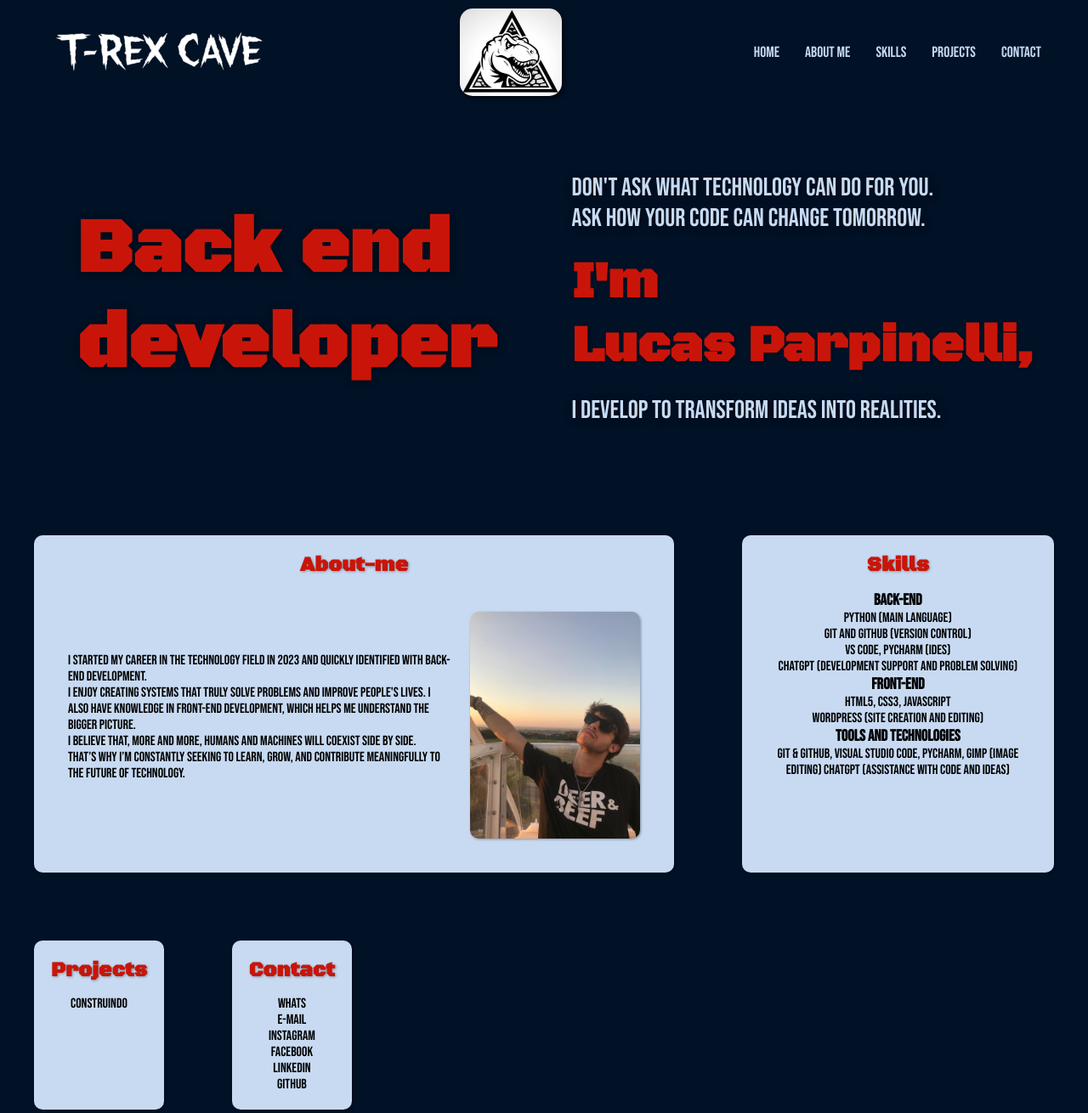
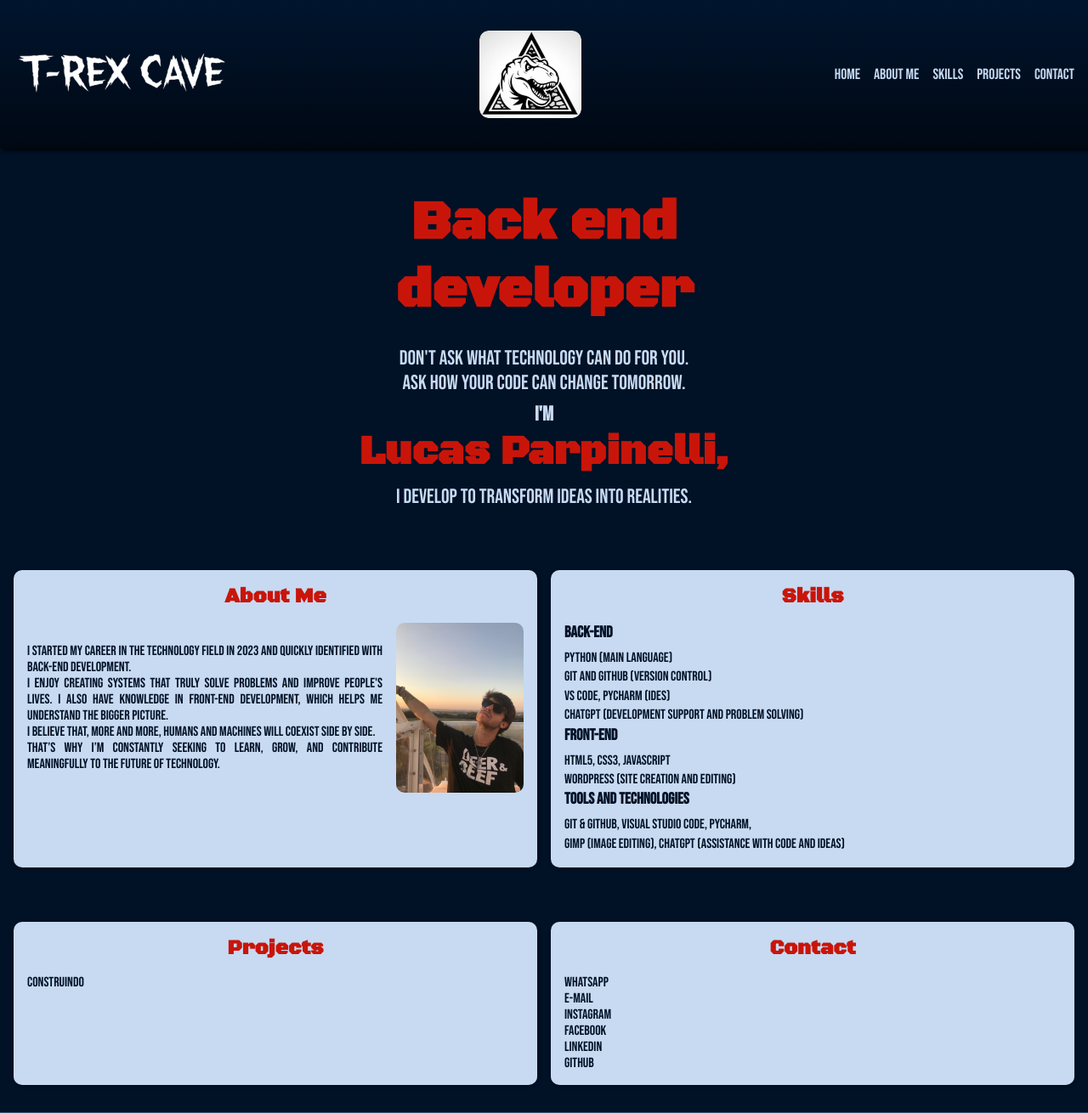
Before and after one commit to Lucas-t-rex/Site, a plain HTML site: page index.html in a window 1280 px wide. Shown: the top 1310 px of the page at 85% size. Drawn offline with Linux system fonts and the light colour scheme.

Commit message:
atualização

```diff
--- a/index.html
+++ b/index.html
@@ -3,20 +3,19 @@
 <head>
     <meta charset="UTF-8">
     <meta name="viewport" content="width=device-width, initial-scale=1.0">
-    <title>T-Rex cave</title>
+    <title>T-Rex Cave</title>
     <link rel="shortcut icon" href="Imagens/Logo-ico/CRIEUM~11.ico" type="image/x-icon">
     <link rel="stylesheet" href="style.css">
 </head>
 <body>
     <header>
         <div class="cave">
-            <img src="Imagens/Letras-t-rex/letra-logo-recortada-grande.png" alt="logo-t-rex-cave">
+            <img src="Imagens/Letras-t-rex/letra-logo-recortada-grande.png" alt="Logo T-Rex Cave">
         </div>
         <div class="logo-centro">
             <img class="logo" src="Imagens/Logotipo/logo-original-media.png" alt="Logotipo">
         </div>
-        <div class="menu">
-            <nav>
+        <nav class="menu">
             <ul>
                 <li><a href="#home">Home</a></li>
                 <li><a href="#about">About Me</a></li>
@@ -25,10 +24,11 @@
                 <li><a href="#contact">Contact</a></li>
             </ul>
         </nav>
-        </div>
     </header>
+
     <main>
-        <section class="intro-section">
+        <!-- Introdução -->
+        <section id="home" class="intro-section">
             <div class="intro-title">
                 <h1>Back end<br>developer</h1>
             </div>
@@ -39,57 +39,61 @@
                 <p>I develop to transform ideas into realities.</p>
             </div>
         </section>
+
+        <!-- Sobre Mim + Skills -->
         <section class="topo">
-            <section class="about-me">
-                <h2>About-me</h2>
+            <section id="about" class="about-me">
+                <h2>About Me</h2>
                 <div class="text-img">
-                    <p>I started my career in the technology field in 2023 and quickly identified with back-end development.<br> I enjoy creating systems that truly solve problems and improve people's lives. I also have knowledge in front-end development, which helps me understand the bigger picture. <br> I believe that, more and more, humans and machines will coexist side by side. <br> That’s why I’m constantly seeking to learn, grow, and contribute meaningfully to the future of technology.</p>
-                    <img class="foto" src="Imagens/Foto/lucas.jpg" alt="Lucas">
+                    <p>I started my career in the technology field in 2023 and quickly identified with back-end development.<br>
+                    I enjoy creating systems that truly solve problems and improve people's lives. I also have knowledge in front-end development, which helps me understand the bigger picture.<br>
+                    I believe that, more and more, humans and machines will coexist side by side.<br>
+                    That’s why I’m constantly seeking to learn, grow, and contribute meaningfully to the future of technology.</p>
+                    <img class="foto" src="Imagens/Foto/lucas.jpg" alt="Foto de Lucas Parpinelli">
                 </div>
             </section>
-            <section class="skills">
+
+            <section id="skills" class="skills">
                 <h2>Skills</h2>
                 <div class="back-end">
                     <h3>Back-end</h3>
-                    <p>
-                        Python (main language)<br>
+                    <p>Python (main language)<br>
                     Git and GitHub (version control)<br>
                     VS Code, PyCharm (IDEs)<br>
-                        ChatGPT (development support and problem solving)
-                    </p>
+                    ChatGPT (development support and problem solving)</p>
                 </div>
                 <div class="front-end">
                     <h3>Front-end</h3>
-                    <p>
-                        HTML5, CSS3, JavaScript<br>
-                        WordPress (site creation and editing)
-                    </p>
+                    <p>HTML5, CSS3, JavaScript<br>
+                    WordPress (site creation and editing)</p>
                 </div>
                 <div class="tools">
                     <h3>Tools and Technologies</h3>
-                    <p>Git & GitHub,
-                        Visual Studio Code, PyCharm,
-                        GIMP (image editing)
-                        ChatGPT (assistance with code and ideas)</p>
+                    <p>Git & GitHub, Visual Studio Code, PyCharm,<br>
+                    GIMP (image editing), ChatGPT (assistance with code and ideas)</p>
                 </div>
             </section>
         </section>
+
+        <!-- Projetos + Contato -->
         <section class="fundo">
-            <section class="projects">
+            <section id="projects" class="projects">
                 <h2>Projects</h2>
                 <p>Construindo</p>
             </section>
-            <section class="contact">
+
+            <section id="contact" class="contact">
                 <h2>Contact</h2>
-                <p>whats</p>
+                <p>WhatsApp</p>
                 <p>E-mail</p>
-                <p>instagram</p>
-                <p>facebook</p>
-                <p>linkedin</p>
+                <p>Instagram</p>
+                <p>Facebook</p>
+                <p>LinkedIn</p>
                 <p>GitHub</p>
             </section>
         </section>
     </main>
+
     <footer>
         <p>&copy; 2025 Lucas Parpinelli. Todos os direitos reservados.</p>
     </footer>
--- a/style.css
+++ b/style.css
@@ -1,220 +1,202 @@
 @import url('https://fonts.googleapis.com/css2?family=Bebas+Neue&family=Black+Ops+One&display=swap');
 
-
+/* =========================
+   RESET E VARIÁVEIS GERAIS
+========================= */
 * {
     margin: 0;
     padding: 0;
     box-sizing: border-box;
-
 }
-
 html, body {
     height: 100%;
+    font-family: 'Bebas Neue', sans-serif;
 }
-
 body {
     display: flex;
     flex-direction: column;
-    background-color:#011126 ;
+    background-color: #011126;
+    color: #c7daf2;
+}
+main {
+    flex: 1;
+    width: 100%;
 }
 
-main {
-    flex: 1;
-}
-
+/* ================
+   HEADER
+================ */
 header {
     display: flex;
+    flex-wrap: wrap;
     justify-content: space-between;
     align-items: center;
-    padding: 10px;
-
-
+    padding: 1rem;
+    background: linear-gradient(to top, #000813, #01152e );
+    box-shadow:2px 2px 5px black;
 }
-
-.cave {
-    padding: 20px;
-    margin-left: 30px;
-    margin-right: auto;
+.cave img {
+    height: auto;
 }
-
 .logo-centro {
     flex: 1;
     display: flex;
     justify-content: center;
-
-
+    margin: 20px;
+}
+.logo {
+    max-width: 150px;
+    border-radius: 10px;
 }
 
-.logo {
-    border-radius: 15px;
-    box-shadow: 2px 3px 5px rgba(0, 0, 0, 0.623);
+/* ================
+   MENU
+================ */
+.menu ul {
+    display: flex;
+    list-style: none;
+    gap: 1rem;
+    flex-wrap: wrap;
+}
+.menu a {
+    color: #c7daf2;
+    text-decoration: none;
+    font-size: 1.1rem;
+    position: relative;
+    transition: color 0.3s;
+}
+.menu a:hover {
+    color: #ffffff;
 }
 
+/* ================
+   INTRO
+================ */
+.intro-section {
+    display: flex;
+    flex-wrap: wrap;
+    justify-content: center;
+    align-items: center;
+    padding: 2rem 1rem;
+    text-align: center;
+}
+.intro-title h1 {
+    font-family: 'Black Ops One', system-ui;
+    font-size: 4rem;
+    color: rgb(201, 21, 9);
+    margin: 1rem;
+    margin-right: 100px;
+    margin-left: 100px;
+}
+.intro-text p,
+.intro-text h2,
+.intro-text p + p {
+    margin: 0.5rem 0;
+    font-size: 1.5rem;
+}
+.intro-text span {
+    color: rgb(201, 21, 9);
+    font-family: 'Black Ops One', system-ui;
+    font-size: 3rem;
+    margin-right: 150px;
+    margin-left: 150px;
+}
+
+/* ================
+   SOBRE E SKILLS (TOPO)
+================ */
 .topo {
     display: flex;
-    gap: 40px; /* espaço entre as sections */
-    padding: 20px;
+    gap: 1rem;
+    padding: 2rem 1rem;
+    flex-wrap: wrap;
+}
+.topo > section {
+    flex: 1;
+    min-width: 280px;
+    background-color: #c7daf2;
+    color: #011126;
+    padding: 1rem;
+    border-radius: 10px;
+    box-shadow: 1px 1px 4px rgba(0,0,0,0.3);
+}
+.topo h2 {
+    font-family: 'Black Ops One', system-ui;
+    color: rgb(201, 21, 9);
+    margin-bottom: 1rem;
+    text-align: center;
+}
+.text-img {
+    display: flex;
+    flex-wrap: wrap;
+    gap: 1rem;
+    align-items: center;
+    justify-content: center;
+}
+.text-img p {
+    flex: 1;
+    text-align: justify;
+}
+.foto {
+    width: 150px;
+    border-radius: 10px;
+}
+.skills h3 {
+    font-family: 'Bebas Neue', sans-serif;
+    margin-bottom: 0.5rem;
+}
+.skills p {
+    line-height: 1.4;
 }
 
+/* ================
+   PROJETOS E CONTATO (FUNDO)
+================ */
 .fundo {
     display: flex;
-    gap: 40px; /* espaço entre as sections */
-    padding: 20px;
+    gap: 1rem;
+    padding: 2rem 1rem;
+    flex-wrap: wrap;
+}
+.fundo > section {
+    flex: 1;
+    min-width: 280px;
+    background-color: #c7daf2;
+    color: #011126;
+    padding: 1rem;
+    border-radius: 10px;
+    box-shadow: 1px 1px 4px rgba(0,0,0,0.3);
+}
+.fundo h2 {
+    font-family: 'Black Ops One', system-ui;
+    color: rgb(201, 21, 9);
+    margin-bottom: 1rem;
+    text-align: center;
 }
 
-ul {
-    display: flex;
-    list-style-type: none;
-    margin-left: auto;
-    margin-right: auto;
-    padding-right: 30px;
+/* ================
+   FOOTER
+================ */
+footer {
+    text-align: center;
+    padding: 1rem;
+    background-color: #345074;
+    color: #c7daf2;
+    font-size: 0.9rem;
 }
 
-li {
-    margin: 15px;
-    font-family: "Bebas Neue", sans-serif;
+/* ================
+   RESPONSIVO
+================ */
+@media (max-width: 768px) {
+    header {
+        flex-direction: column;
+        text-align: center;
+    }
+    .intro-title h1 {
+        font-size: 2.5rem;
+    }
+    .intro-text span {
+        font-size: 1.5rem;
+    }
 }
-
-a {
-    color: #c7daf2;
-    text-decoration: none;
-    font-size: 1.1em;
-    position: relative;
-    display: inline-block;
-    transition: transform 0.3s ease;
-    z-index: 1;
-  }
-
-  a::after {
-    content: "";
-    position: absolute;
-    left: -4px; /* ultrapassa mais a palavra */
-    right: -4px;
-    top: 50%;
-    height: 3px; /* faixa mais espessa */
-    background: red;
-    transform: scaleX(0);
-    transform-origin: center;
-    transition: transform 0.2s ease;
-    z-index: 2; /* faixa na frente do texto */
-  }
-
-  a:hover {
-    transform: scale(1.25); /* aumenta mais a palavra */
-  }
-
-  a:hover::after {
-    transform: scaleX(1);
-  }
-
-.intro-section {
-    display: flex;
-    color: #c7daf2;
-    text-shadow: 1px 1px 8px rgba(0, 0, 0, 0.514);
-}
-
-.intro-title {
-    margin-left: 90px;
-    margin-top: 9%;
-    margin-bottom: 10%;
-    font-size: 60px;
-    font-family: "Black Ops One", system-ui;
-    color: rgb(201, 21, 9);
-    text-shadow: 1px 1px 8px rgba(0, 0, 0, 0.514);
-
-}
-
-.intro-text {
-    font-size: 30px;
-    margin-right: 5%;
-    margin-left: auto;
-    margin-top: 80px;
-    margin-bottom: 80px;
-    font-family: "Bebas Neue", sans-serif;
-    text-shadow: 1px 1px 8px rgba(0, 0, 0, 0.514);
-}
-
-#lucas {
-    font-size: 60px;
-    margin-top: 20px;
-    margin-bottom: 20px;
-    font-family: "Black Ops One", system-ui;
-    color: rgb(201, 21, 9);
-}
-
-h2 {
-    font-family: "Black Ops One", system-ui;
-    color: rgb(201, 21, 9);
-    text-shadow: 1px 1px 3px rgba(0, 0, 0, 0.336);
-    margin-bottom: 15px;
-}
-
-h3 {
-    font-family: "Bebas Neue", sans-serif;
-}
-
-
-p {
-    font-family: "Bebas Neue", sans-serif;
-}
-
-.about-me {
-    background-color: #c7daf2;
-    padding: 20px;
-    margin: 20px;
-    text-align: center;
-    border-radius: 10px;
-    box-shadow: 1px 1px 3px rgba(0, 0, 0, 0.336);
-}
-
-.text-img {
-    display: flex;
-    justify-content: space-between;
-    align-items: center;
-    text-align: left;
-    gap: 20px;
-    margin: 20px;
-}
-.foto {
-    width: 200px;
-    margin-top: 20px;
-    border-radius: 10px;
-    box-shadow: 1px 1px 3px rgba(0, 0, 0, 0.336);
-}
-
-.skills {
-    background-color: #c7daf2;
-    padding: 20px;
-    margin: 20px;
-    text-align: center;
-    border-radius: 10px;
-    box-shadow: 1px 1px 3px rgba(0, 0, 0, 0.336);
-}
-
-.projects {
-    background-color: #c7daf2;
-    padding: 20px;
-    margin: 20px;
-    text-align: center;
-    border-radius: 10px;
-    box-shadow: 1px 1px 3px rgba(0, 0, 0, 0.336);
-}
-
-.contact {
-    background-color: #c7daf2;
-    padding: 20px;
-    margin: 20px;
-    text-align: center;
-    border-radius: 10px;
-    box-shadow: 1px 1px 3px rgba(0, 0, 0, 0.336);
-}
-
-
-footer {
-    bottom: 0;
-    width: 100%;
-    text-align: center;
-    padding: 10px;
-    background-color:#345074 ;
-
-}
```
Lines whose indentation alone changed are shown as unchanged.
